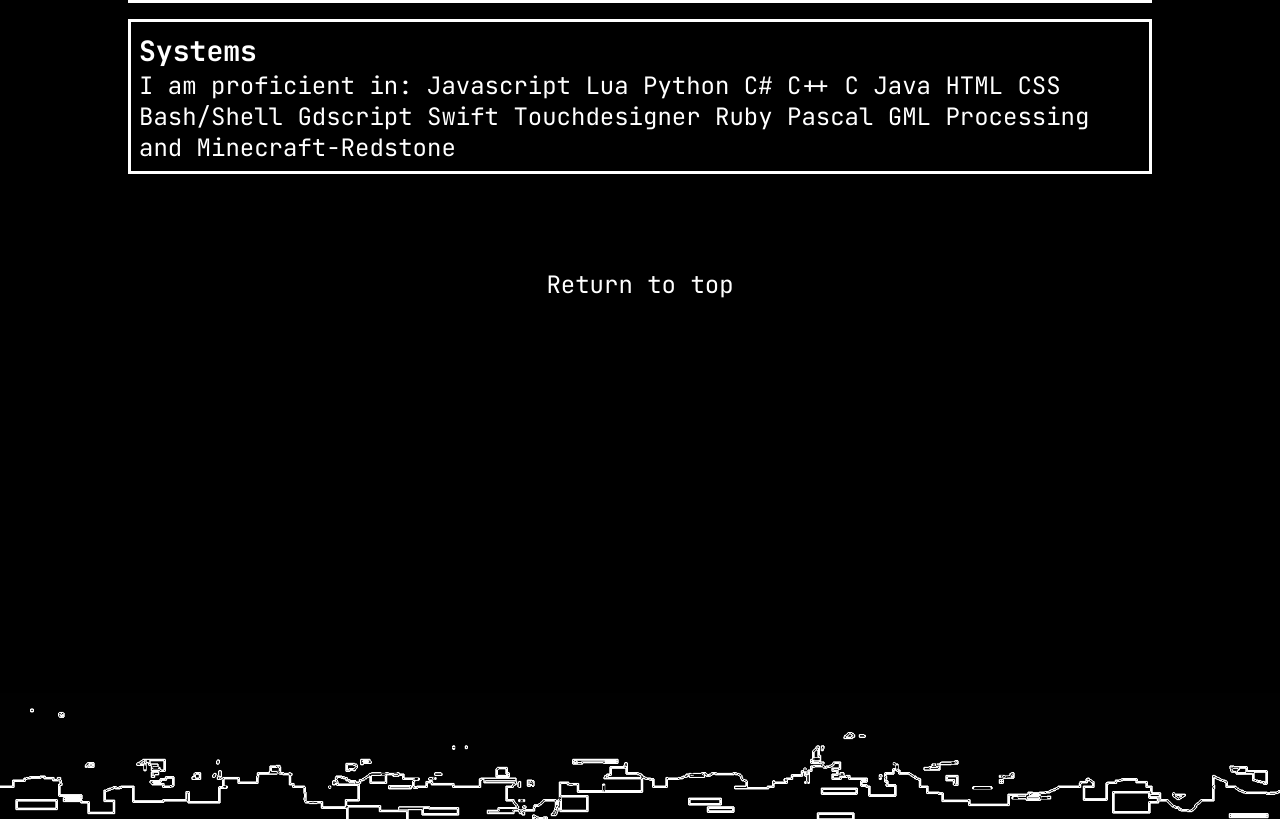
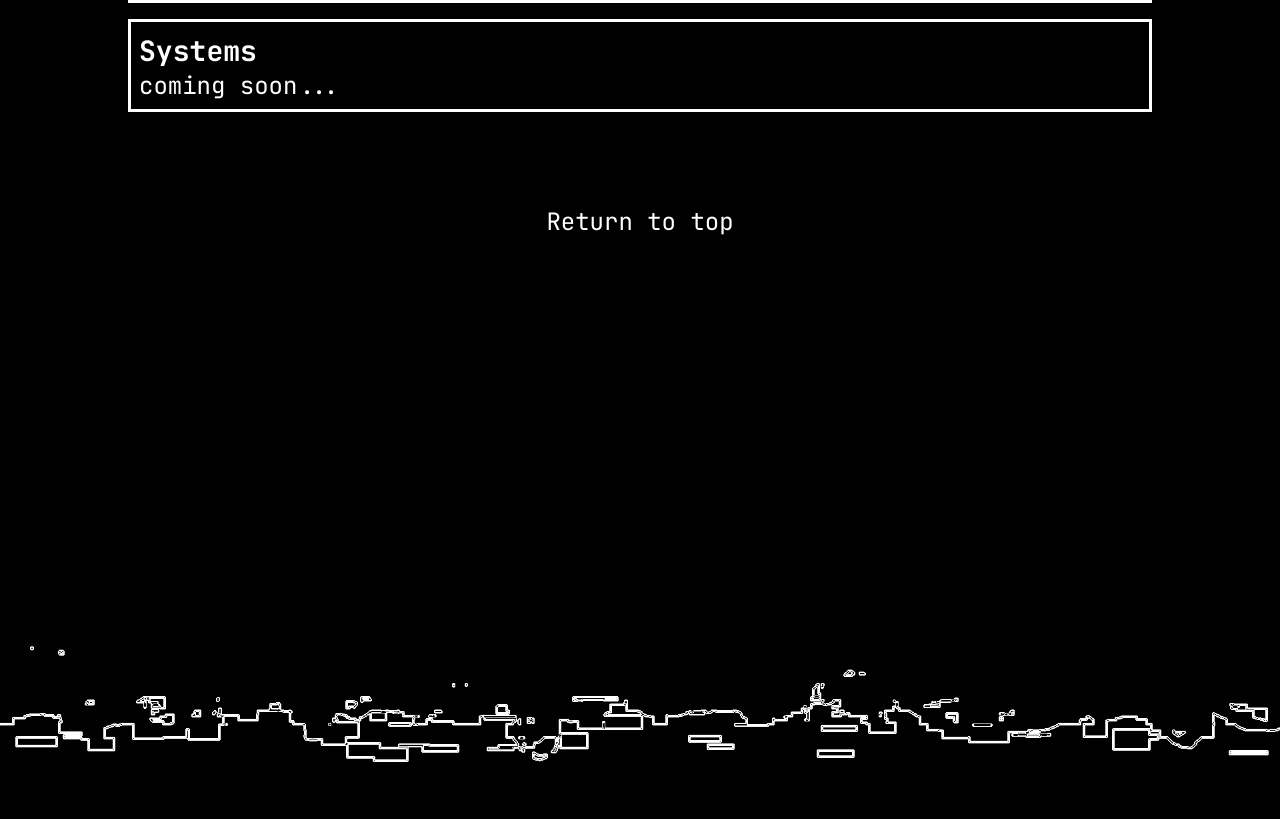
Before and after one commit to umbra-imafua/imafua.github.io, a plain HTML site: page index.html in a window 1280 px wide. Shown: the part 3192-4011 px from the top of the page. Drawn offline with Linux system fonts and the light colour scheme.

Commit message:
Update index.html

```diff
--- a/index.html
+++ b/index.html
@@ -76,8 +76,7 @@
         <!-- ----------------------------------------------------------------- -->
         <div class="content" id="systems">
             <h3>Systems</h3>
-            I am proficient in:
-            Javascript Lua Python C# C++ C Java HTML CSS Bash/Shell Gdscript Swift Touchdesigner Ruby Pascal GML Processing and Minecraft-Redstone
+            coming soon...
 
         </div>
         <!-- ----------------------------------------------------------------- -->
```
